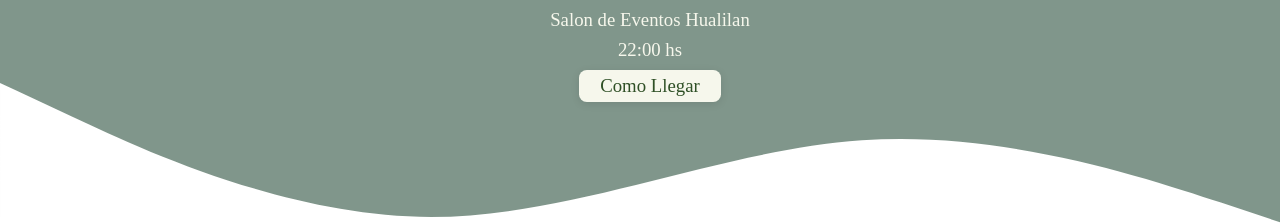
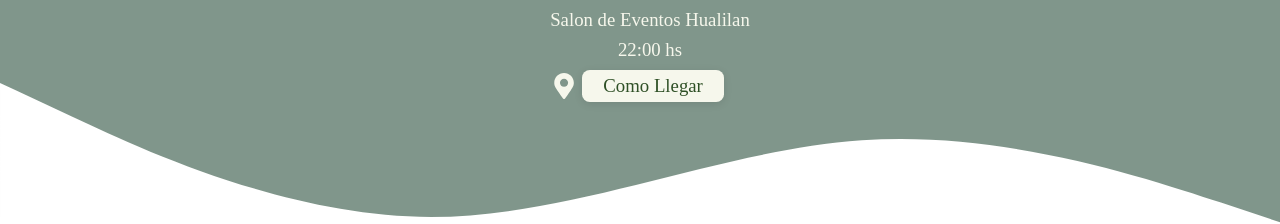
Before and after one commit to abril-cantera/invitacion, a React (Vite) app: page / in a window 1280 px wide. Shown: the part 1435-1659 px from the top of the page. Built offline with nearby package versions, Linux system fonts and the light colour scheme; a web font is replaced by a local one.

Commit message:
Vista Places

```diff
--- a/src/containers/Places.jsx
+++ b/src/containers/Places.jsx
@@ -1,8 +1,6 @@
 import React from "react";
 import iglesia from "../assets/img/2.png";
-// import iglesia from "../assets/img/Iglesia-removebg-preview.png";
-import fiesta from "../assets/img/1.png";
-// import fiesta from "../assets/img/Fiesta-removebg-preview.png";
+import { FaMapMarkerAlt } from "react-icons/fa";
 import "../styles/Places.css";
 import Curve from "../components/Curve";
 
@@ -31,6 +29,7 @@ export default function Places() {
               <h4>Salon de Eventos Hualilan</h4>
               <h4>22:00 hs</h4>
               <div className="link-place">
+                <FaMapMarkerAlt className="icon-map"/>
                 <a className="btn-a" href="https://maps.app.goo.gl/4sGbo9hjKyK97EGz5">Como Llegar</a>
               </div>
             </div>
--- a/src/styles/Places.css
+++ b/src/styles/Places.css
@@ -16,7 +16,10 @@
   color: var(--color-secundario);
 }
 
-h2, h3, h4, h5{
+h2,
+h3,
+h4,
+h5 {
   font-family: 'Times New Roman', Times, serif;
   font-weight: 400;
   font-style: normal;
@@ -87,6 +90,8 @@ h2, h3, h4, h5{
 
 .link-place {
   margin: .5rem;
+  display: flex;
+  align-items: center;
 }
 
 .btn-a {
@@ -101,6 +106,11 @@ h2, h3, h4, h5{
   /* transition: background-color 0.3s ease, transform 0.2s; */
 }
 
+.icon-map {
+  margin-right: 5px;
+  font-size: 2.5rem;
+}
+
 .btn-a:hover {
   background-color: #c1dbba;
   transform: scale(1.05);
```
